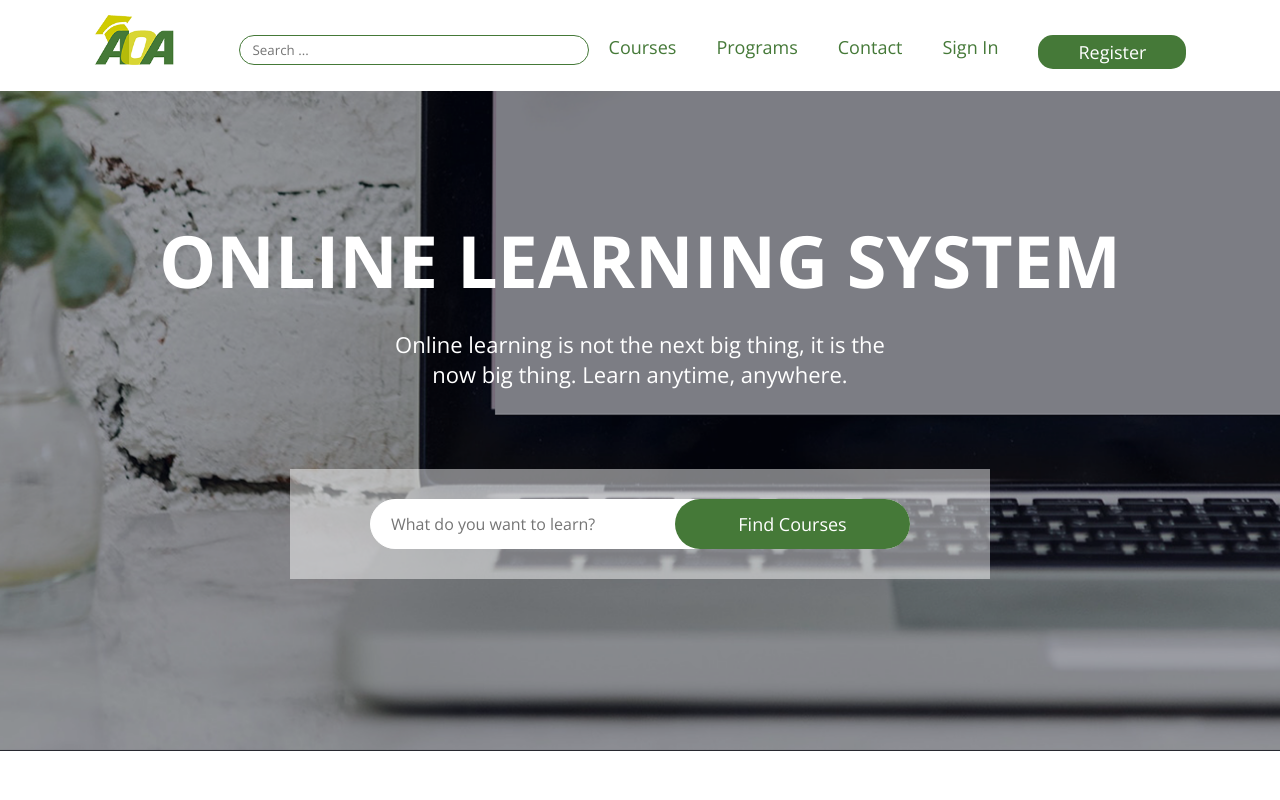
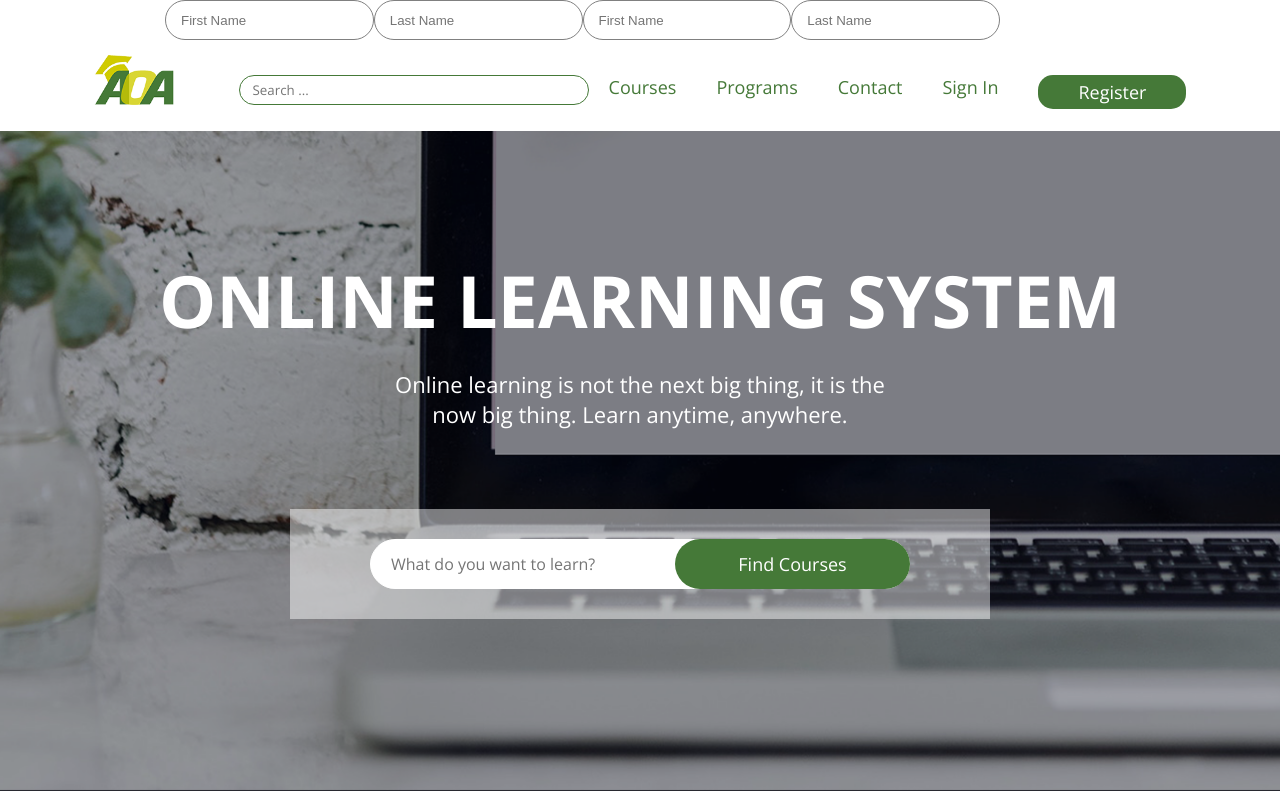
Before and after one commit to vahanpro/aoa, a React (Create React App) app: page / in a window 1280 px wide. Shown: the top 800 px of the page. Built offline with nearby package versions, Linux system fonts and the light colour scheme.

Commit message:
StudProf

```diff
--- a/public/locale/hy-AM.json
+++ b/public/locale/hy-AM.json
@@ -22,14 +22,14 @@
     "computerScience": "ՏՏ Ոլորտ",
     "language": "Լեզուներ",
     "engineering": "Ճարտարագիտություն",
-    "managment": "Ֆինանսներ",
+    "managment": "Մենջմենտ",
     "browseBtn": "Փնտրել Կուրսեր և Ծրագրեր",
     "feedback": "Ինչեն Ասում Նրանք"
   },
 
   "content": {
     "title": "ԱՌՑԱՆՑ ՈՒՍՒՈՒՑՄԱՆ ՀԱՄԱԿԱՐԳ",
-    "slogan": "Առցանց ուսուցումը հաջորդ մեծ ձեռքերումը չէ, այն ներկա Մեծ ձեռքբերումն է։ Սովորիր ցանկացած ժամանակ, ցանկացած վայրից:",
+    "slogan": "Առցանց ուսուցումը հաջորդ Մեծ ձեռքերումը չէ, այն ներկայիս Մեծ ձեռքբերումն է։ Սովորի՛ր ցանկացած պահի, ցանկացած վայրից:",
     "findbtn": "Ինչ էք ցանկանում սովորել",
     "find": "Փնտրել Կուրսեր"
   }
--- a/src/App.js
+++ b/src/App.js
@@ -7,12 +7,13 @@ import Container from "./components/container";
 import Footer from "./components/footer";
 import { Route } from "react-router-dom";
 import { connectTranslations } from "./context/TranslationContext";
-
+import Student from "./components/StuentProfile"
 
 class App extends Component {
   render() {
     return this.props.textLoaded ? (
       <div>
+        <Student/>
         <Header />
         <Route
           path="/"
--- a/src/components/StuentProfile.jsx
+++ b/src/components/StuentProfile.jsx
@@ -9,6 +9,8 @@ class StudentProfile extends Component {
                 <form className ="main-container">
                     <input type="text" placeholder = "First Name"/>
                     <input type="text" placeholder = "Last Name"/>
+                    <input type="text" placeholder = "First Name"/>
+                    <input type="text" placeholder = "Last Name"/>
 
                 </form>
             </div>
--- a/src/components/content.jsx
+++ b/src/components/content.jsx
@@ -12,7 +12,7 @@ class Content extends Component {
           <p>{texts.content.slogan}</p>
           <div className="searchCnt">
             <div className="posRel">
-              <input type="search" placeholder={texts.content.findbtn}/>
+              <input type="search" placeholder={texts.content.findbtn} />
               <button className="posAbs">{texts.content.find}</button>
             </div>
           </div>
--- a/src/components/header.jsx
+++ b/src/components/header.jsx
@@ -47,12 +47,18 @@ class Header extends Component {
             </Link>
           </div>
           <div className="nav-bar">
-            <input className="search" type="search" placeholder={texts.header.search} />
+            <input
+              className="search"
+              type="search"
+              placeholder={texts.header.search}
+            />
             <NavLink to="/courses">{texts.header.courses}</NavLink>
             <NavLink to="/programs">{texts.header.programs}</NavLink>
             <NavLink to="/contact">{texts.header.contact}</NavLink>
-            <a onClick={this.showModal}>{texts.header.signIn}</a>
-            <a onClick={this.showReg} href="#Courses" className="regBtn">
+            <NavLink to="/signIn" onClick={this.showModal}>
+              {texts.header.signIn}
+            </NavLink>
+            <a to="/signUp" onClick={this.showReg} className="regBtn">
               {texts.header.register}
             </a>
             <Modal onClose={this.closeAllModals} show={show || showReg}>
--- a/src/styles/Sign.css
+++ b/src/styles/Sign.css
@@ -17,7 +17,7 @@
   color: #4b4b48;
 }
 
-form {
+.sign form {
   width: 370px;
   margin: 0 auto;
   margin-top: 130px;
--- a/src/styles/studentProf.css
+++ b/src/styles/studentProf.css
@@ -5,5 +5,15 @@
 
 .main-container {
     width: 835px;
-    justify-content: center;
+    display: flex;
+    justify-content: space-between;
 }
+
+.main-container input {
+    padding-left: 15px;
+    width: 370px;
+    height: 40px;
+    border: 1px solid grey;
+    border-radius: 20px;
+    outline: none;
+}
```
